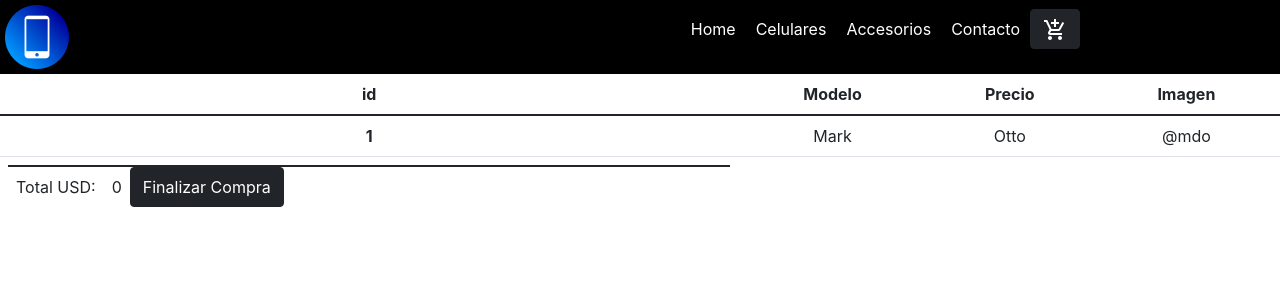
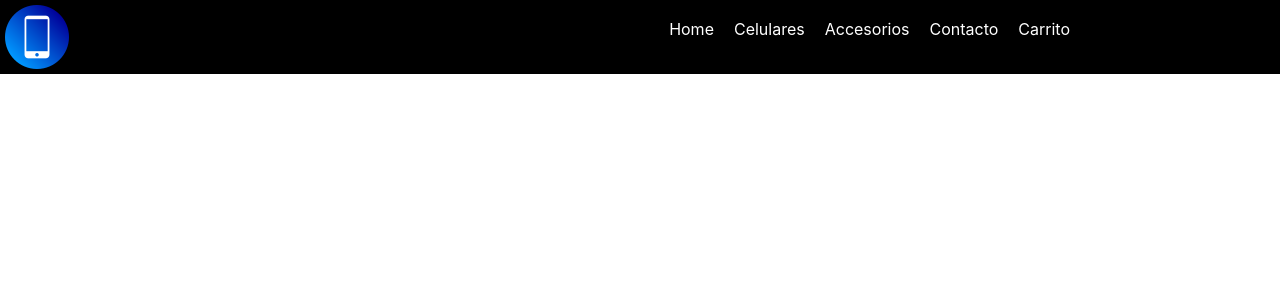
Before and after one commit to Nicolas-Mazziotti/myapp-mazziotti, a React (Create React App) app: page /carrito in a window 1280 px wide. Shown: the top 300 px of the page. Built offline with nearby package versions, Linux system fonts and the light colour scheme.

Commit message:
CartContext y CelularDetail

```diff
--- a/src/components/CartWidget/CartWidget.js
+++ b/src/components/CartWidget/CartWidget.js
@@ -1,9 +1,9 @@
 import AddShoppingCartIcon from '@mui/icons-material/AddShoppingCart';
 
-const CartWidget = ({handleClick}) => {
+const CartWidget = () => {
     return (
         <div>
-           <button onClick={handleClick} className='btn btn-dark'><AddShoppingCartIcon/></button>
+           <button className='btn btn-dark'><AddShoppingCartIcon/></button>
         </div>
     )
 
--- a/src/components/ItemCount/ItemCount.js
+++ b/src/components/ItemCount/ItemCount.js
@@ -1,5 +1,5 @@
 import React from "react"
-const ItemCount = ({stock, initial, onAdd}) => {
+const ItemCount = ({stock, initial, addItem, item, qty}) => {
 
         const [counter, setCounter] = React.useState(initial)
         const incrementar = () => {
@@ -22,7 +22,7 @@ const ItemCount = ({stock, initial, onAdd}) => {
                 <p>Cantidad = {counter}</p>
                 <button className="btn btn-secondary me-2" onClick={incrementar}>+</button>
                 <button className="btn btn-secondary" onClick={decrementar}>-</button>
-                <button className="btn btn-secondary" onClick={()=>onAdd(counter)}>Agregar al Carrito</button>
+                <button className="btn btn-secondary" onClick={()=>addItem(counter, item, qty)}>Agregar al Carrito</button>
             </div>
         )
     }
--- a/src/components/ItemList/ItemList.js
+++ b/src/components/ItemList/ItemList.js
@@ -28,9 +28,7 @@ const ItemList = ({ productos }) => {
                 {productos.map((producto) => {
                     return (
                         <div>
-
                                 <Item key={producto.id} producto={producto}></Item>
-
                         </div>
                     )
                 })}
--- a/src/components/NavBar/NavBar.js
+++ b/src/components/NavBar/NavBar.js
@@ -1,16 +1,17 @@
 import './NavBar.css';
 import icono_index from '../../assets/icono_index.png';
 import CartWidget from '../CartWidget/CartWidget';
+import Carrito from '../Views/Carrito/Carrito';
 import { Link } from 'react-router-dom';
 import React, {useState, Fragment} from 'react'
 //Boton Carrito
 //usar useState para guardar 'showModal'
 
 const NavBar = () => {
-    const [showModal, setShowModal] = useState (false)
-    const handleCartClick = () => {
-        setShowModal(!showModal)
-    }
+    // const [showModal, setShowModal] = useState (false)
+    // const handleCartClick = () => {
+    //     setShowModal(!showModal)
+    // }
     return (
 
         <Fragment>
@@ -21,11 +22,9 @@ const NavBar = () => {
                 <Link to='/celulares'> Celulares</Link>
                 <Link to='/accesorios'> Accesorios</Link>
                 <Link to='/contacto'> Contacto </Link>
-                 <CartWidget handleClick={handleCartClick}/>
+                <Link to='/carrito'> Carrito </Link>
             </ul>
         </nav>
-            {showModal && <p> Modal </p> }
-
             </Fragment>
 
     )
--- a/src/components/Views/Carrito/Carrito.js
+++ b/src/components/Views/Carrito/Carrito.js
@@ -1,30 +1,25 @@
+import React, { useContext } from 'react'
+import { CartContext } from '../../../context/CartContext'
+
+
 
 const Carrito = () => {
-    return (
-<table class="table">
-  <thead>
-    <tr>
-      <th scope="col">id</th>
-      <th scope="col">Modelo</th>
-      <th scope="col">Precio</th>
-      <th scope="col">Imagen</th>
-    </tr>
-  </thead>
-  <tbody>
-    <tr>
-      <th scope="row">1</th>
-      <td>Mark</td>
-      <td>Otto</td>
-      <td>@mdo</td>
-    </tr>
-  </tbody>
-  <div className="carrito-footer d-flex m-2">
-  <p className="m-2">Total USD: </p>
-  <span className="m-2"> 0 </span>
-  <button className="btn btn-dark">Finalizar Compra</button>
-  </div>
-</table>
+  //Me traigo de CartContext las funciones para tener acceso
+  const {items, addItem} = useContext (CartContext)
+  console.log(items)
+  return (
+          <div>
+            {
+              items.map((item) => {
+                return (
+                <div key={item.id}>
+                  <h2>{item.title}</h2>
+                  </div>
+                )
+              })
+            }
+          </div>
+  )
+}
 
-    )
-}
 export default Carrito
--- a/src/components/Views/CelularDetail/CelularDetail.js
+++ b/src/components/Views/CelularDetail/CelularDetail.js
@@ -1,7 +1,9 @@
-import React, { useState } from "react";
+import React, { useContext, useState } from "react";
 import ItemCount from "../../ItemCount/ItemCount";
-import Carrito from '../Carrito/Carrito'
 import { Link } from "react-router-dom";
+import { CartContext } from "../../../context/CartContext";
+
+
 
 
 
@@ -10,11 +12,14 @@ import { Link } from "react-router-dom";
 const CelularDetail = ({ celular }) => {
  const [cantidad, setCantidad] = useState (0)
  console.log(cantidad)
+ //agrego funcion desde el context
+ const {addItem, item} = useContext(CartContext)
 
-  const onAdd = (c) =>{
-    setCantidad(c)
-    console.log(cantidad)
-  }
+
+  // const onAdd = (c) =>{
+  //   setCantidad(c)
+  //   console.log(cantidad)
+  // }
 
 
 
@@ -25,8 +30,10 @@ const CelularDetail = ({ celular }) => {
       <img src={celular.img} alt={celular.modelo} />
       <h2>Descripción</h2>
       <p>{celular.descripcion}</p>
+      <p> Precio en USD: {celular.precio}</p>
       {cantidad == 0 ?
-      <ItemCount stock={5} initial={1} onAdd={onAdd}/> : <Link to='/carrito'><button className="btn btn-primary">Carrito</button></Link>}
+      <ItemCount item ={item} stock={5} initial={1} addItem={addItem}/> : <div> Añadido </div>}
+      <Link to ='/carrito'> Finalizar Compra </Link>
     </div>
 
   )
--- /dev/null
+++ b/src/context/CartContext.js
@@ -0,0 +1,32 @@
+//Context componente superior
+import React, { createContext, useState } from "react";
+import tienda from "../json/json";
+
+// 1 Creo el Context
+export const CartContext = createContext([]);
+
+// 2 Creo el componente provider
+const CartProvider = ({children}) => {
+    const [items, setItems] = useState ([])
+
+    const inCart = (id) =>{
+
+    }
+    // funcion addtocart recibe la informacion de item y de cantidad
+    const addItem = (item, qty) => {
+        setItems([...items, {...item, qty: qty}]);
+    }
+
+
+    // 3 Retorno el CartContext que cree en la linea 4 con un .Provider con value que son accesibles
+    // para toda la App
+    return (
+        <CartContext.Provider value = {{items, addItem,}}>
+            {/* 4 Le paso props.children o children a CardContext.Provider */}
+            {children}
+        </CartContext.Provider>
+    )
+
+
+}
+export default CartProvider;
```
Also changed, not shown: src/App.js (+6 -1 lines), src/components/Modal/Modal.js (deleted).
